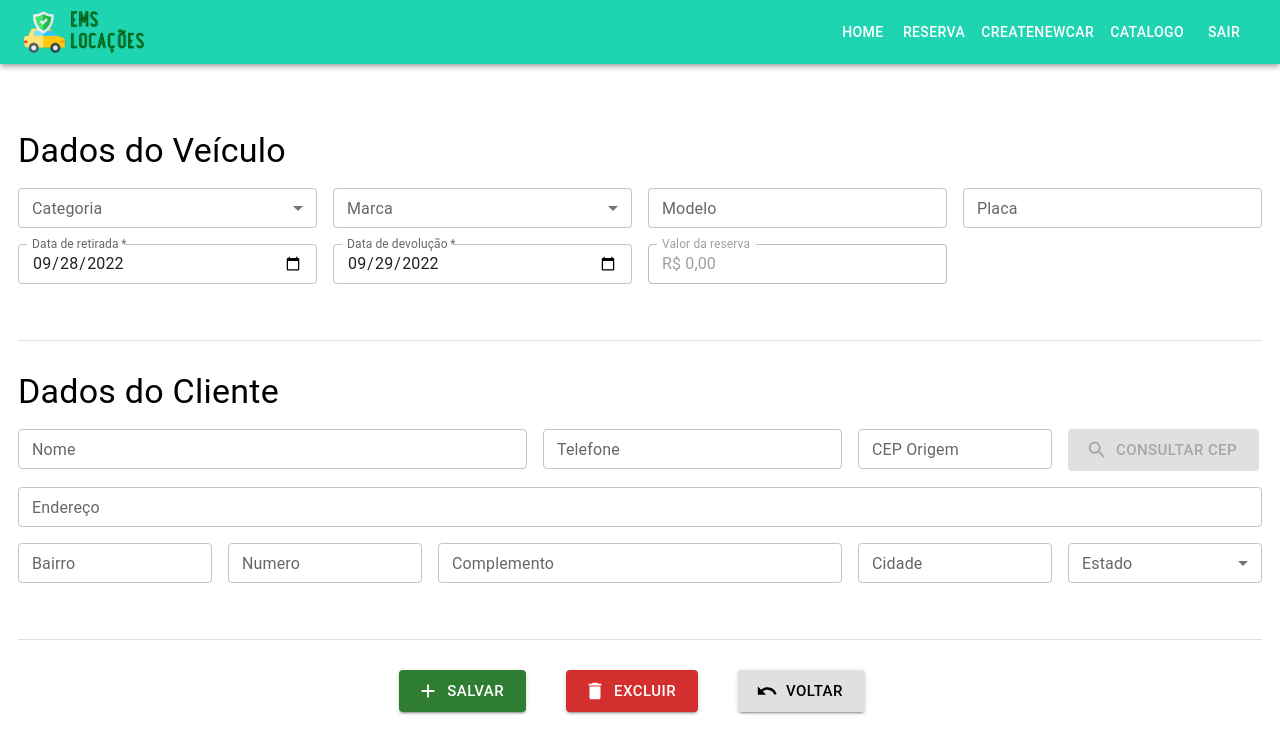
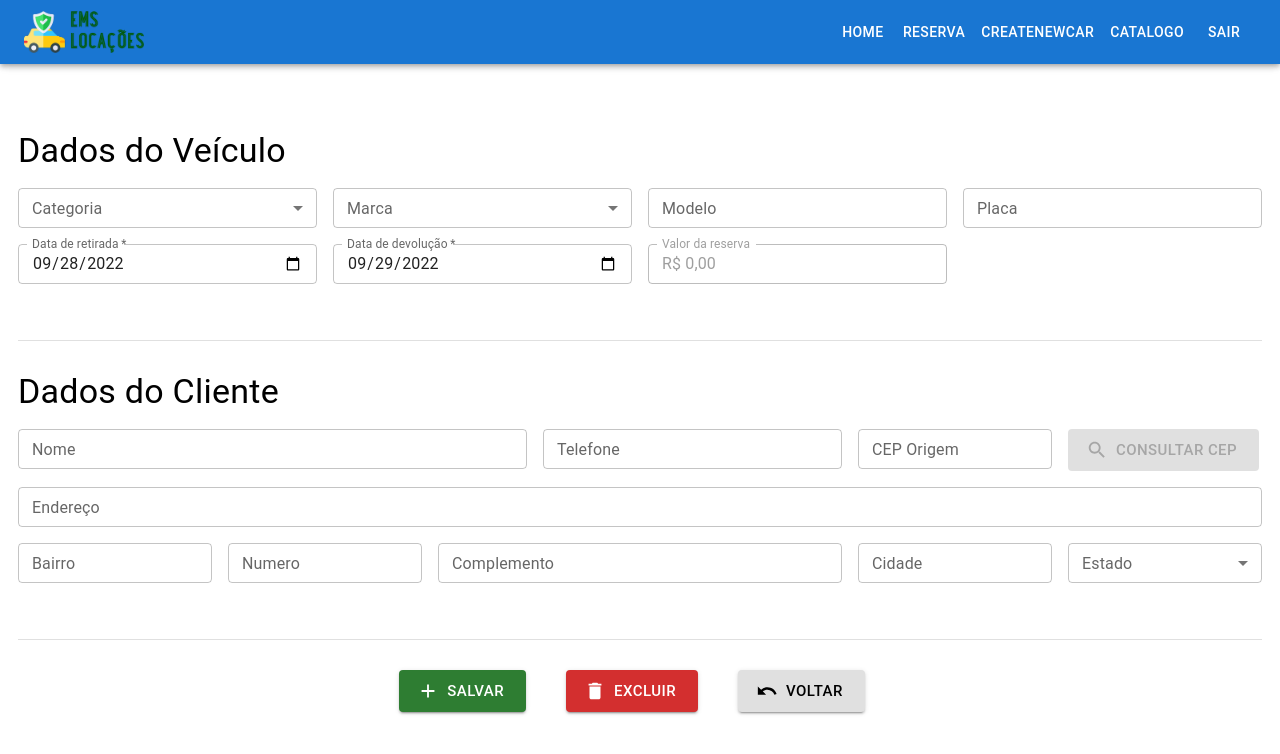
Before and after one commit to evertonjacksondev/emslocacoes, a React (Create React App) app in the folder app/: page /reservainformation in a window 1280 px wide. Shown: the top 754 px of the page. Built offline with nearby package versions, Linux system fonts and the light colour scheme.

Commit message:
created function to send message whatsap

```diff
--- a/app/src/Components/NavBar/Card.js
+++ b/app/src/Components/NavBar/Card.js
@@ -7,8 +7,15 @@ const Card = (props) => {
 
   const [someDetail, setSomeDetail] = useState(false);
 
+  const sendMessage = (data) => {
+
+
+    let { title, combustivel } = data;
+
+    window.open(`https://api.whatsapp.com/send?phone=5511997831826&text=*Estou%20interessado*%0aVeiculo%0a${title}%0a${combustivel}%0aData%20da%20Retira:${props.startDate}%0aData%20da%20Devolução:${props.startDate}%0a*Preencha%20os%20Campos*%0aNome:%0aTelefone:%0aCEP:%0aEndereço%0aBairro:%0aNúmero:%0aCidade:%0aEstado:%0a`)
+  }
+
   return (
-
 
     <Grid item xs={12} md={3} lg={3}>
       <ListItem id='card-item'>
@@ -40,7 +47,7 @@ const Card = (props) => {
                 size='small'
                 startIcon={<AddBoxIcon />}
                 variant='contained'
-                onClick={() => { }}>
+                onClick={() => { sendMessage(props.data) }}>
                 Reservar
               </Button>
             </Grid>
--- a/app/src/Components/NavBar/NavBar.js
+++ b/app/src/Components/NavBar/NavBar.js
@@ -53,7 +53,7 @@ const NavBar = (props) => {
 
   return (
     <Box sx={{ display: 'flex' }}>
-      <AppBar style={{ backgroundColor: '#1ED4B1' }} component="nav">
+      <AppBar style={{ backgroundColor: 'primary' }} component="nav">
         <Toolbar>
           <IconButton
             color="inherit"
@@ -73,7 +73,7 @@ const NavBar = (props) => {
           </Typography>
           <Box sx={{ display: { xs: 'none', sm: 'block' } }}>
             {navItems.map((item) => (
-              <Button style={{ backgroundColor: '#1ED4B1' }} onClick={() => { routeChange(`/${item.toLocaleLowerCase()}`) }} key={item} sx={{ color: '#fff' }}>
+              <Button style={{ backgroundColor: 'primary' }} onClick={() => { routeChange(`/${item.toLocaleLowerCase()}`) }} key={item} sx={{ color: '#fff' }}>
                 {item}
               </Button>
             ))}
--- a/app/src/Pages/Home/Home.js
+++ b/app/src/Pages/Home/Home.js
@@ -2,16 +2,13 @@ import React, { Fragment, useEffect, useState } from 'react';
 import Grid from '@mui/material/Grid';
 import { Button, Paper, TextField } from '@mui/material';
 import { formatDate } from '../../lib/date';
-import { getCatalog, postCreateCatalog } from '../../util/Api';
+import { getCatalog } from '../../util/Api';
 import Card from '../../Components/NavBar/Card';
-import { getMeliAds } from '../../lib/mockupDb';
 
 const Catalog = () => {
   const [startDate, setStartDate] = useState(formatDate(new Date()));
   const [endDate, setEndDate] = useState(formatDate(new Date()));
   const [data, setData] = useState([])
-  const [teste, setTeste] = useState([])
-
 
   useEffect(() => {
 
@@ -19,46 +16,6 @@ const Catalog = () => {
       (response) => { setData(response) },
       (error) => { }
     )
-
-    // getMeliAds(
-    //   (response) => {
-    //     try {
-
-    //       let result = response.results.map(ad => {
-    //         return {
-    //           title: ad.title ? ad.title : '',
-    //           brand: ad.attributes.find(attribute => attribute.name == 'Marca')?.value_name ? ad.attributes.find(attribute => attribute.name == 'Marca').value_name : '',
-    //           model: ad.attributes.find(attribute => attribute.name == 'Modelo')?.value_name ? ad.attributes.find(attribute => attribute.name == 'Modelo').value_name : '',
-    //           version: ad.attributes.find(attribute => attribute.name == 'Versão')?.value_name ? ad.attributes.find(attribute => attribute.name == 'Versão').value_name : '',
-    //           ano: ad.attributes.find(attribute => attribute.name == 'Ano')?.value_name ? ad.attributes.find(attribute => attribute.name == 'Ano').value_name : '',
-    //           Transmissão: ad.attributes.find(attribute => attribute.name == 'Transmissão')?.value_name ? ad.attributes.find(attribute => attribute.name == 'Transmissão').value_name : '',
-    //           motor: ad.attributes.find(attribute => attribute.name == 'Motor')?.value_name ? ad.attributes.find(attribute => attribute.name == 'Motor').value_name : '',
-    //           combustivel: ad.attributes.find(attribute => attribute.name == 'Tipo de combustível')?.value_name ? ad.attributes.find(attribute => attribute.name == 'Tipo de combustível').value_name : '',
-    //           arcondicionado: ad.attributes.find(attribute => attribute.name == 'Ar-condicionado')?.value_name == 'Sim' ? true : false,
-    //           image: ad.thumbnail ? ad.thumbnail : '',
-    //           category: ''
-
-    //         }
-    //       })
-
-    //       setTeste(result)
-
-    //       for (let test of result) {
-
-    //         postCreateCatalog(test, () => { }, () => { })
-
-
-    //       }
-    //     } catch (error) {
-    //       error
-    //     }
-
-
-
-    //   },
-    //   (error) => { }
-    // )
-
   }, [])
 
 
@@ -99,7 +56,7 @@ const Catalog = () => {
 
 
       {data.length > 0 && (
-        <Grid container > {data.map(item => <Card data={item} />)}
+        <Grid container > {data.map(item => <Card endDate={endDate} startDate={startDate} data={item} />)}
         </Grid>
 
       )}
--- a/app/src/lib/mockupDb.js
+++ b/app/src/lib/mockupDb.js
@@ -1,3 +1,4 @@
+import { postCreateCatalog } from '../util/Api';
 const axios = require('axios');
 
 export const getMeliAds = (success, error) => {
--- a/app/src/util/Api.js
+++ b/app/src/util/Api.js
@@ -139,7 +139,6 @@ export const deleteCatalogId = (_id, success, error) => {
 export const postCreateCatalog = (body, success, error) => {
   try {
 
-
     const configAxios = {
       method: 'post',
       timeout: 20000,
```
